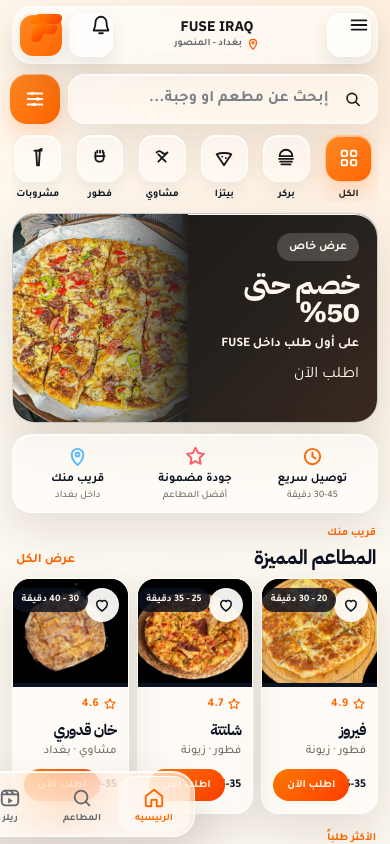
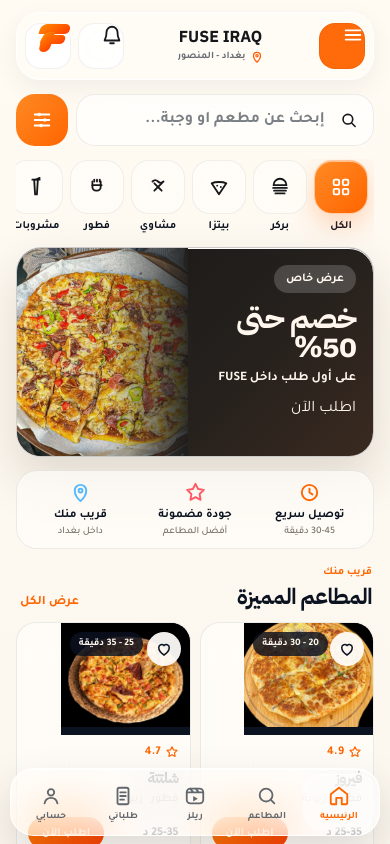
Before and after one commit to juda2018-del/juda-food-app, a Next.js app: page / in a window 390 px wide. Shown: the top 844 px of the page. Built offline with nearby package versions, Linux system fonts and the light colour scheme; no server answers; the database is empty.

Commit message:
ui: rebuild customer mobile layout consistency
Normalize FUSE customer mobile layout across Home, Restaurants, and Profile; keep Firebase/Auth and order logic unchanged.

```diff
--- /dev/null
+++ b/app/fuse-design-v2.css
@@ -0,0 +1,153 @@
+/* FUSE UI v2 — structural mobile normalization. Loaded after legacy theme files so the real page components share one layout. */
+@media (max-width: 520px) {
+  :root {
+    --fuse-page-width: 430px;
+    --fuse-gutter: 16px;
+    --fuse-surface: rgba(255,255,255,.78);
+    --fuse-border: rgba(23,25,29,.08);
+    --fuse-radius: 24px;
+  }
+
+  body { background: #f7f2ea !important; }
+
+  .page.home-page,
+  .page.restaurants-page,
+  .profile-shell {
+    width: min(100%, var(--fuse-page-width)) !important;
+    max-width: var(--fuse-page-width) !important;
+    min-height: 100dvh !important;
+    margin-inline: auto !important;
+    background: linear-gradient(180deg,#fffaf2 0%,#f6f1e9 100%) !important;
+    color: #17191d !important;
+  }
+
+  .page.home-page,
+  .page.restaurants-page { padding: max(12px,env(safe-area-inset-top)) var(--fuse-gutter) calc(108px + env(safe-area-inset-bottom)) !important; }
+  .page.home-page > .phone,
+  .page.restaurants-page > .phone {
+    width: 100% !important;
+    min-height: 100dvh !important;
+    margin: 0 !important;
+    padding: 0 0 calc(108px + env(safe-area-inset-bottom)) !important;
+    border-radius: 0 !important;
+    overflow: visible !important;
+    background: transparent !important;
+    box-shadow: none !important;
+  }
+
+  /* One header language on all three customer screens. */
+  .home-page .topbar,
+  .restaurants-page .customer-header,
+  .profile-shell .profile-header {
+    min-height: 68px !important;
+    margin: 0 0 14px !important;
+    padding: 7px 8px !important;
+    border: 1px solid rgba(255,255,255,.9) !important;
+    border-radius: 24px !important;
+    background: rgba(255,252,247,.78) !important;
+    color: #17191d !important;
+    box-shadow: 0 8px 26px rgba(23,25,29,.055) !important;
+    -webkit-backdrop-filter: blur(20px) saturate(140%) !important;
+    backdrop-filter: blur(20px) saturate(140%) !important;
+  }
+  .home-page .topbar { grid-template-columns: 48px 1fr auto !important; gap: 8px !important; margin-inline: 0 !important; padding-top: 7px !important; }
+  .home-page .top-actions { gap: 7px !important; }
+  .home-page .menu-btn,
+  .home-page .icon-btn,
+  .home-page .profile,
+  .restaurants-page .back,
+  .restaurants-page .cart,
+  .profile-shell .icon-btn {
+    width: 46px !important;
+    height: 46px !important;
+    border-radius: 16px !important;
+    border: 1px solid rgba(23,25,29,.06) !important;
+    background: rgba(255,255,255,.88) !important;
+    color: #17191d !important;
+    box-shadow: none !important;
+  }
+  .home-page .menu-btn { background: #ff6a0a !important; color:#fff !important; }
+  .home-page .profile { border-radius: 16px !important; background:#fff !important; }
+  .home-page .brand-location { text-align:center !important; min-width:0 !important; }
+  .home-page .brand-location strong { display:block !important; font-size:16px !important; line-height:1.15 !important; }
+  .home-page .location { color:#676c73 !important; font-size:11px !important; margin-top:2px !important; }
+  .home-page .location svg { width:14px !important; height:14px !important; }
+
+  .restaurants-page .customer-header { display:grid !important; grid-template-columns:74px 1fr 58px !important; align-items:center !important; gap:8px !important; }
+  .restaurants-page .customer-header > div { text-align:center !important; }
+  .restaurants-page .customer-header p { margin:0 !important; color:#ff6500 !important; font-size:11px !important; font-weight:900 !important; }
+  .restaurants-page .customer-header h1 { margin:1px 0 0 !important; font-size:27px !important; line-height:1.05 !important; }
+  .restaurants-page .cart { color:#ff6500 !important; font-size:12px !important; }
+
+  .profile-shell { padding: max(12px,env(safe-area-inset-top)) var(--fuse-gutter) calc(108px + env(safe-area-inset-bottom)) !important; }
+  .profile-shell .profile-header { display:grid !important; grid-template-columns:46px 1fr 46px !important; }
+  .profile-shell .brand { justify-self:center !important; color:#17191d !important; background:transparent !important; border:0 !important; padding:0 !important; font-family:var(--fuse-title-font) !important; font-size:23px !important; font-weight:950 !important; }
+
+  /* Home: compact, aligned vertical rhythm. */
+  .home-page .search-row {
+    display:grid !important;
+    grid-template-columns:minmax(0,1fr) 52px !important;
+    gap:8px !important;
+    margin:0 0 13px !important;
+    padding:0 !important;
+    background:transparent !important;
+  }
+  .home-page .search-box { height:52px !important; min-height:52px !important; border-radius:19px !important; padding-inline:15px !important; background:rgba(255,255,255,.72) !important; border:1px solid var(--fuse-border) !important; box-shadow:none !important; }
+  .home-page .filter-btn { width:52px !important; height:52px !important; border-radius:19px !important; box-shadow:none !important; }
+  .home-page .categories { display:grid !important; grid-auto-flow:column !important; grid-auto-columns:64px !important; gap:8px !important; padding:0 0 13px !important; margin:0 !important; }
+  .home-page .categories span { width:54px !important; height:54px !important; border-radius:18px !important; box-shadow:none !important; border:1px solid rgba(23,25,29,.06) !important; }
+  .home-page .categories b { font-size:11px !important; }
+  .home-page .hero { min-height:174px !important; margin:0 0 13px !important; border-radius:25px !important; }
+  .home-page .hero-copy { padding:17px !important; }
+  .home-page .hero-copy h1 { font-size:30px !important; }
+  .home-page .benefits { margin:0 0 17px !important; border-radius:21px !important; box-shadow:none !important; border:1px solid var(--fuse-border) !important; }
+  .home-page .section-head { margin:0 2px 10px !important; }
+  .home-page .section-head h2 { font-size:22px !important; }
+  .home-page .restaurants { grid-template-columns:repeat(2,minmax(0,1fr)) !important; gap:9px !important; }
+  .home-page .rest-card { border-radius:20px !important; box-shadow:none !important; border:1px solid var(--fuse-border) !important; }
+  .home-page .rest-img-wrap { height:112px !important; }
+
+  /* Restaurants: same card geometry, no oversized title/hero jumps. */
+  .restaurants-page .hero { margin:0 0 12px !important; padding:17px !important; border-radius:22px !important; }
+  .restaurants-page .hero h2 { margin:7px 0 !important; font-size:21px !important; line-height:1.3 !important; }
+  .restaurants-page .search { margin:0 0 12px !important; }
+  .restaurants-page .search input { height:52px !important; border-radius:18px !important; box-shadow:none !important; border:1px solid var(--fuse-border) !important; }
+  .restaurants-page .grid { gap:10px !important; }
+  .restaurants-page .card { min-height:104px !important; grid-template-columns:82px minmax(0,1fr) !important; gap:11px !important; padding:9px !important; border-radius:20px !important; box-shadow:none !important; border:1px solid var(--fuse-border) !important; }
+  .restaurants-page .icon { width:82px !important; height:82px !important; border-radius:17px !important; }
+  .restaurants-page .card h3 { font-size:16px !important; }
+  .restaurants-page .card p { font-size:11px !important; margin:5px 0 !important; }
+  .restaurants-page .card small { font-size:10px !important; }
+
+  /* Profile: match the same card scale and spacing. */
+  .profile-shell .profile-card { margin:0 !important; padding:15px !important; border-radius:22px !important; box-shadow:none !important; border:1px solid var(--fuse-border) !important; background:rgba(255,255,255,.82) !important; }
+  .profile-shell .avatar { width:58px !important; height:58px !important; flex-basis:58px !important; }
+  .profile-shell .user h1 { font-size:18px !important; }
+  .profile-shell .edit { padding:9px 11px !important; }
+  .profile-shell .load-warning { margin:10px 0 0 !important; border-radius:16px !important; }
+  .profile-shell .session-actions { margin-top:10px !important; gap:8px !important; }
+  .profile-shell .session-actions a,.profile-shell .session-actions button { height:46px !important; border-radius:15px !important; }
+  .profile-shell .notice { margin-top:12px !important; border-radius:22px !important; box-shadow:none !important; }
+  .profile-shell .section-title { margin:18px 3px 9px !important; font-size:18px !important; }
+  .profile-shell .menu { border-radius:22px !important; padding:4px !important; box-shadow:none !important; border:1px solid var(--fuse-border) !important; }
+  .profile-shell .item { min-height:62px !important; padding:8px 9px !important; }
+  .profile-shell .emoji { width:42px !important; height:42px !important; border-radius:14px !important; }
+
+  /* Shared bottom nav: one fixed component, always above content and safe-area aware. */
+  .fuse-customer-nav {
+    width:min(414px,calc(100% - 20px)) !important;
+    left:50% !important;
+    right:auto !important;
+    transform:translateX(-50%) !important;
+    bottom:max(8px,env(safe-area-inset-bottom)) !important;
+    height:68px !important;
+    border-radius:24px !important;
+  }
+}
+
+@media (max-width:360px) {
+  .page.home-page,.page.restaurants-page,.profile-shell { --fuse-gutter:12px; }
+  .restaurants-page .customer-header { grid-template-columns:68px 1fr 54px !important; }
+  .restaurants-page .card { grid-template-columns:76px minmax(0,1fr) !important; }
+  .restaurants-page .icon { width:76px !important; height:76px !important; }
+}
--- a/app/layout.tsx
+++ b/app/layout.tsx
@@ -15,6 +15,7 @@
 import "./mobile-responsive.css";
 import "./glass-theme.css";
 import "./fuse-final-ui.css";
+import "./fuse-design-v2.css";
 
 export const viewport: Viewport = {
   width: "device-width",
```
